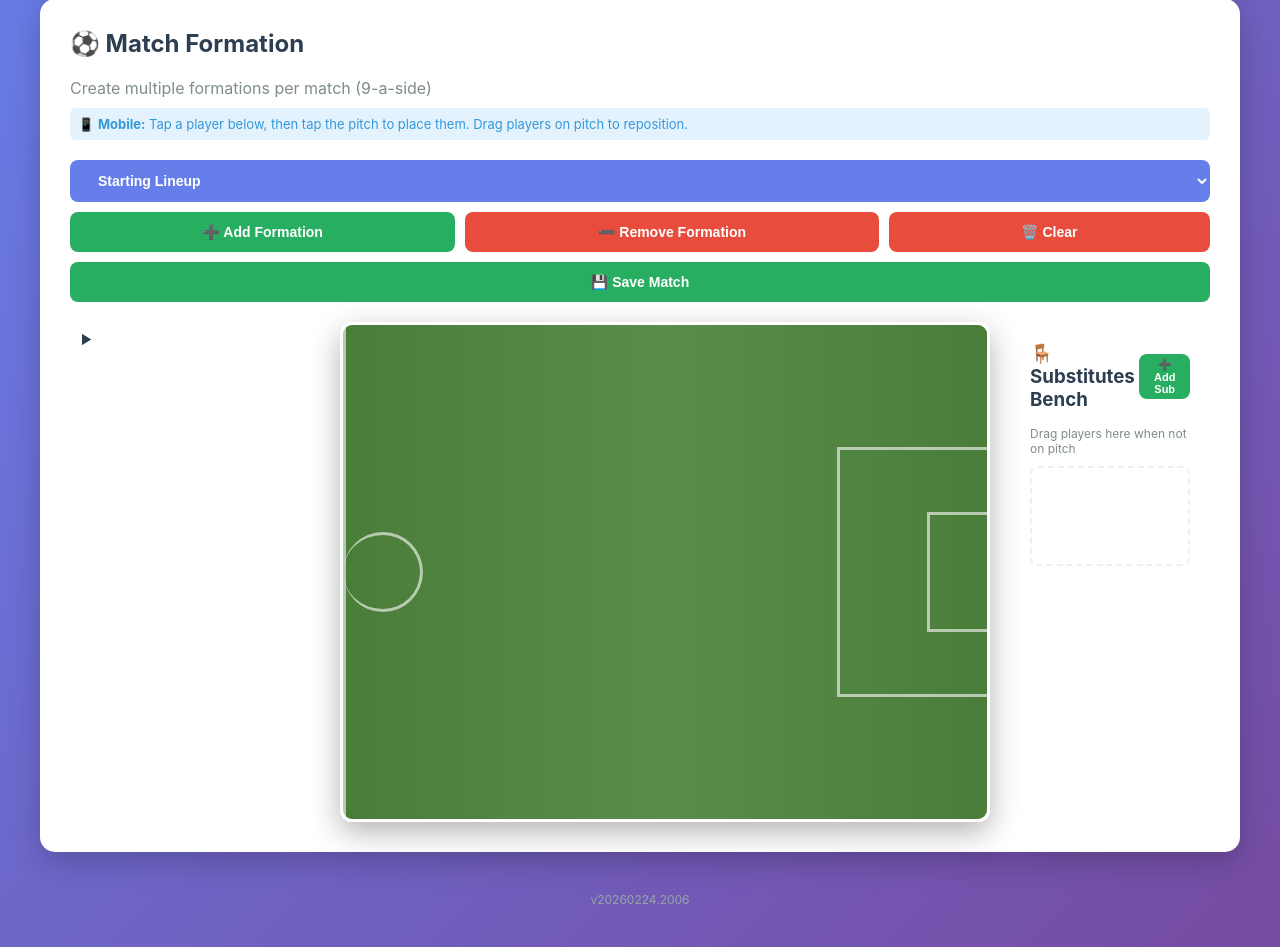
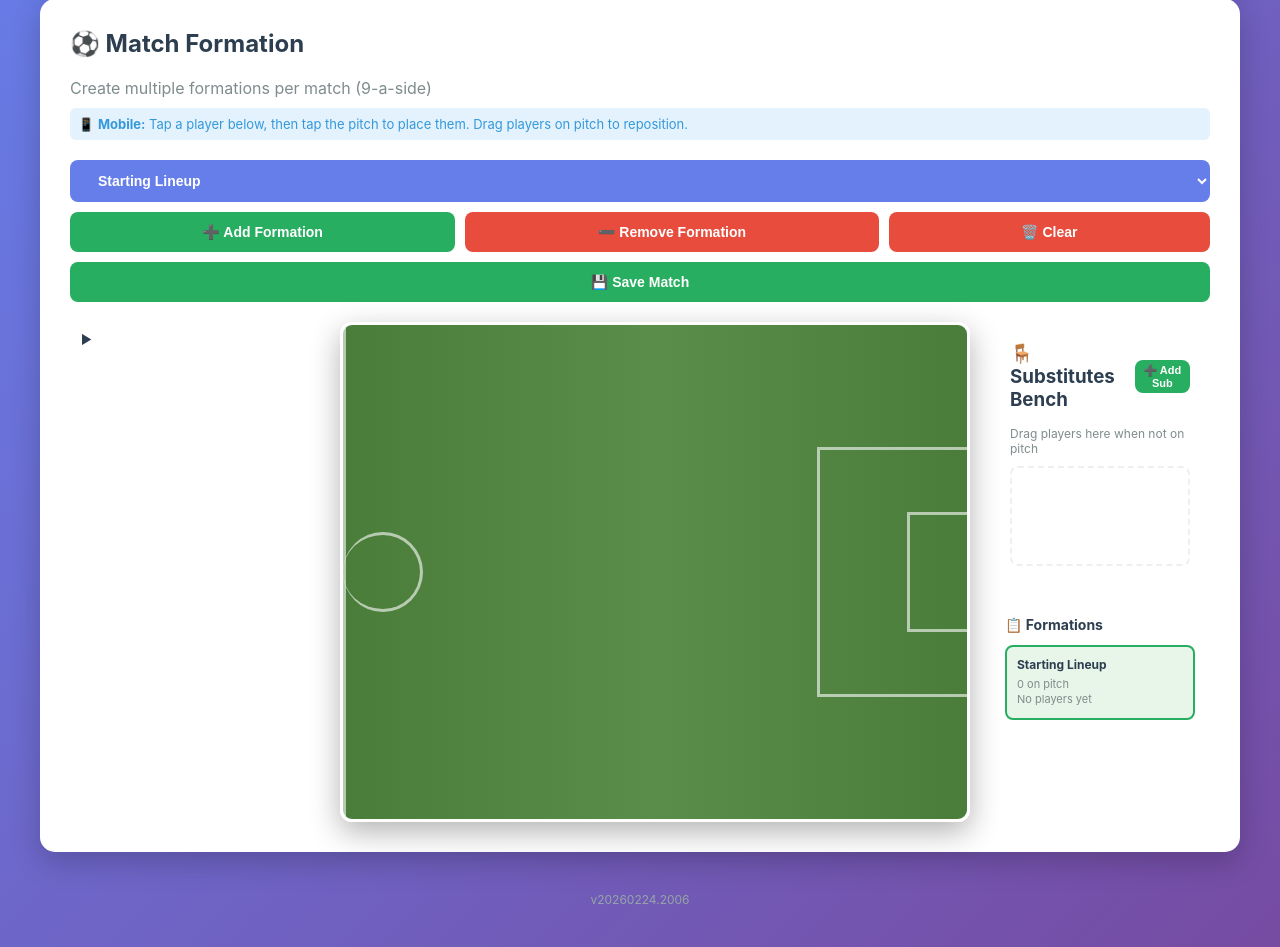
Before and after one commit to counterfitninja/frometowneagles, a Flask app: page /pitch?formation_id=1 in a window 1280 px wide. Shown: the part 156-1103 px from the top of the page. Run offline with Flask 3, Linux system fonts and the light colour scheme; the visitor is signed in with stand-in values (Sample User, id 1); data comes from the database, SQL or seed files in the repository; tables that the repository leaves empty hold one stand-in row (values such as "Sample post").

Commit message:
Formation and bugs

```diff
--- a/templates/pitch.html
+++ b/templates/pitch.html
@@ -41,9 +41,56 @@
 
     .formation-container {
         display: grid;
-        grid-template-columns: 250px 1fr 200px;
+        grid-template-columns: 250px 1fr 220px;
         gap: 20px;
         overflow: visible;
+    }
+
+    .right-panel {
+        display: flex;
+        flex-direction: column;
+        gap: 15px;
+    }
+
+    .formations-overview {
+        background: white;
+        border-radius: 12px;
+        padding: 15px;
+        max-height: 400px;
+        overflow-y: auto;
+    }
+
+    .formation-mini-card {
+        background: #f8f9fa;
+        border: 2px solid #ecf0f1;
+        border-radius: 8px;
+        padding: 10px;
+        margin-bottom: 8px;
+        cursor: pointer;
+        transition: border-color 0.2s, background 0.2s;
+    }
+
+    .formation-mini-card:hover {
+        border-color: #667eea;
+    }
+
+    .formation-mini-card.active {
+        border-color: #27ae60;
+        background: #e8f5e9;
+    }
+
+    .formation-mini-card .mini-name {
+        font-weight: bold;
+        font-size: 12px;
+        color: #2c3e50;
+        margin-bottom: 5px;
+    }
+
+    .formation-mini-card .mini-players {
+        font-size: 11px;
+        color: #7f8c8d;
+        line-height: 1.4;
+        word-break: break-word;
     }
 
     .players-sidebar {
@@ -282,6 +329,10 @@
     }
 
     @media (max-width: 768px) {
+        .formations-overview {
+            display: none;
+        }
+
         .formation-container {
             grid-template-columns: 1fr;
             gap: 10px;
@@ -506,6 +557,7 @@
             </div>
         </div>
 
+        <div class="right-panel">
             <div class="subs-bench">
                 <div style="display: flex; justify-content: space-between; align-items: center; margin-bottom: 15px;">
                     <h3 style="margin: 0; color: #2c3e50;">🪑 Substitutes Bench</h3>
@@ -514,6 +566,12 @@
                 <p style="font-size: 12px; color: #7f8c8d; margin-bottom: 10px;">Drag players here when not on pitch</p>
                 <div class="bench-area" id="subsBench">
                     <!-- Subs will appear here -->
+                </div>
+            </div>
+
+            <div class="formations-overview">
+                <h3 style="margin-bottom: 12px; color: #2c3e50; font-size: 14px;">📋 Formations</h3>
+                <div id="formationsMiniList"></div>
             </div>
         </div>
     </div>
@@ -1019,6 +1077,7 @@
         subsOnBench = [];
         matchFormations[currentFormationIndex].players = [];
         matchFormations[currentFormationIndex].subs = [];
+        updateFormationsOverview();
     }
 
     function changeFormation() {
@@ -1049,11 +1108,19 @@
             const x = player.xPercent !== undefined ? (player.xPercent / 100) * pitchRect.width : player.x || pitchRect.width / 2;
             const y = player.yPercent !== undefined ? (player.yPercent / 100) * pitchRect.height : player.y || pitchRect.height / 2;
             addPlayerToPitch(player, x, y);
+            // Hide from "Not Playing" sidebar (addPlayerToPitch doesn't do this)
+            document.querySelectorAll('.player-item').forEach(item => {
+                if (String(item.dataset.id) === String(player.id)) {
+                    item.style.display = 'none';
+                }
+            });
         });
 
         matchFormations[currentFormationIndex].subs.forEach(player => {
             addPlayerToBench(player);
         });
+
+        updateFormationsOverview();
     }
 
     function addFormation() {
@@ -1075,8 +1142,9 @@
         matchFormations.push(newFormation);
         currentFormationIndex = matchFormations.length - 1;
 
-        // Update dropdown
+        // Update dropdown and overview panel
         updateFormationDropdown();
+        updateFormationsOverview();
 
         // Keep current players on display (since we copied them)
         // No need to clear - they're already showing
@@ -1097,6 +1165,9 @@
 
     function updateFormationDropdown() {
         const select = document.getElementById('formationSelect');
+        // Temporarily remove onchange to prevent changeFormation() firing during rebuild
+        const onchangeHandler = select.onchange;
+        select.onchange = null;
         select.innerHTML = '';
         matchFormations.forEach((formation, index) => {
             const option = document.createElement('option');
@@ -1104,6 +1175,34 @@
             option.textContent = formation.name || `Formation ${index + 1}`;
             if (index === currentFormationIndex) option.selected = true;
             select.appendChild(option);
+        });
+        // Restore onchange handler
+        select.onchange = onchangeHandler;
+    }
+
+    function updateFormationsOverview() {
+        const list = document.getElementById('formationsMiniList');
+        if (!list) return;
+        list.innerHTML = '';
+        matchFormations.forEach((formation, index) => {
+            const card = document.createElement('div');
+            card.className = 'formation-mini-card' + (index === currentFormationIndex ? ' active' : '');
+            card.onclick = () => {
+                const select = document.getElementById('formationSelect');
+                select.value = index;
+                changeFormation();
+            };
+            const playerNames = formation.players.length
+                ? formation.players.map(p => p.name.split(' ')[0]).join(', ')
+                : 'No players yet';
+            const subCount = formation.subs.length;
+            card.innerHTML = `
+                <div class="mini-name">${formation.name || 'Formation ' + (index + 1)}</div>
+                <div class="mini-players">
+                    ${formation.players.length} on pitch${subCount ? ', ' + subCount + ' sub' + (subCount > 1 ? 's' : '') : ''}<br>
+                    ${playerNames}
+                </div>`;
+            list.appendChild(card);
         });
     }
 
@@ -1515,6 +1614,7 @@
                 }
 
                 // Don't hide the entire sidebar - players on pitch are already hidden individually
+                updateFormationsOverview();
             } catch (error) {
                 console.error('Error loading formation:', error);
             }
@@ -1556,6 +1656,7 @@
 
                     // Hide available players sidebar since formation is loaded
                     hideAvailablePlayers();
+                    updateFormationsOverview();
                 } else {
                     // Old format - just player positions
                     const pitchRect = pitch.getBoundingClientRect();
@@ -1567,6 +1668,7 @@
 
                     // Hide available players sidebar since formation is loaded
                     hideAvailablePlayers();
+                    updateFormationsOverview();
                 }
 
                 sessionStorage.removeItem('loadFormation');
@@ -1593,6 +1695,7 @@
                     console.error('Error auto-loading favorite:', error);
                 }
             }
+            updateFormationsOverview();
         }
     });
 </script>
```
Lines whose indentation alone changed are shown as unchanged.
